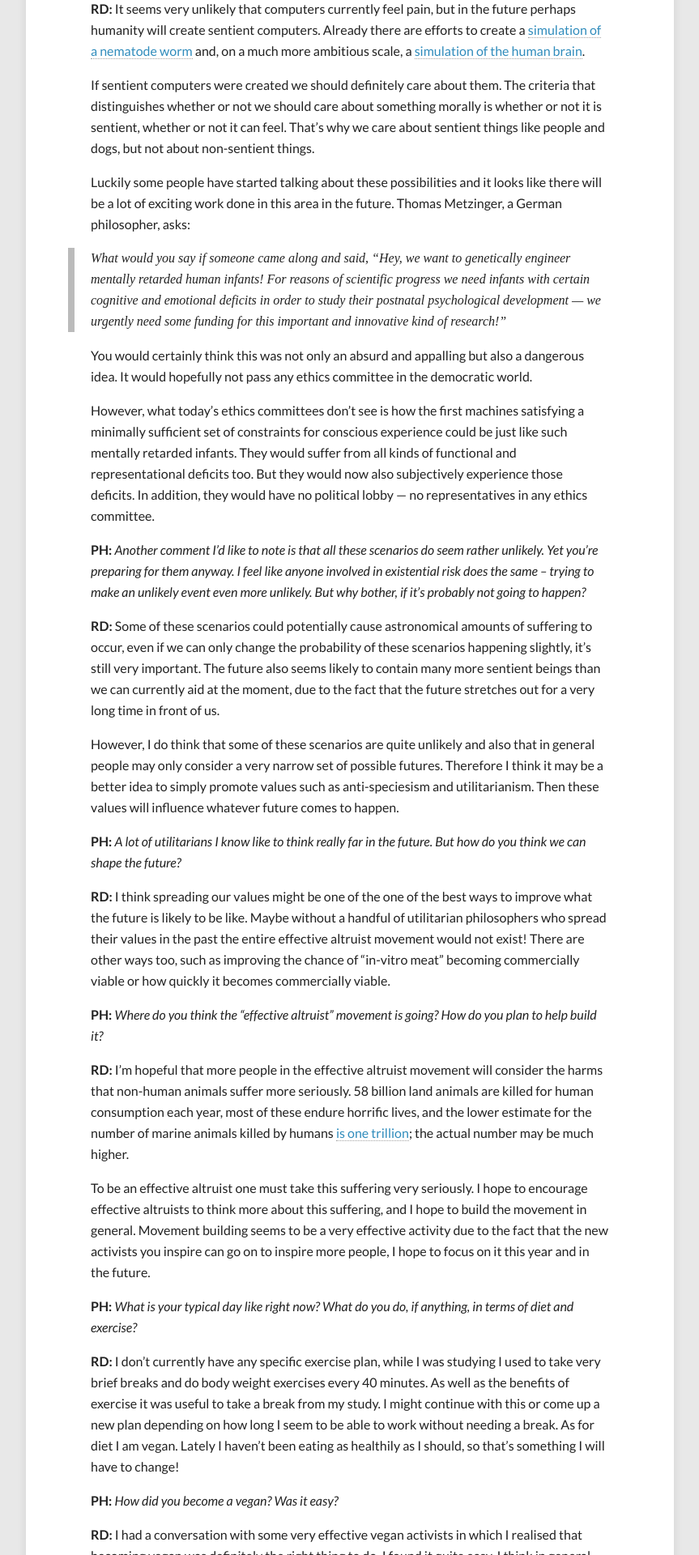
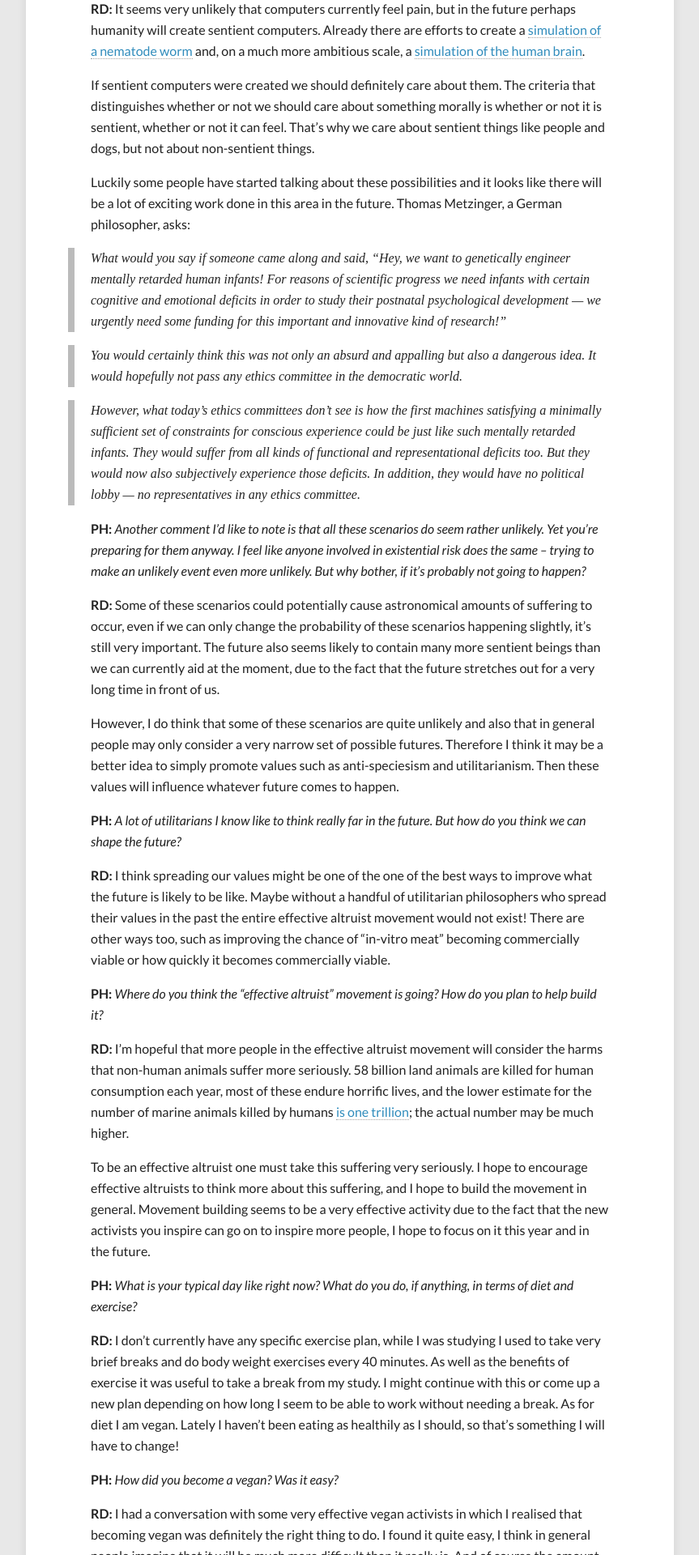
Before and after one commit to peterhurford/peterhurford.github.io, a Jekyll site: the page built from _posts/2013-07-17-interview-with-ruairi-donnelly.markdown, in a window 1280 px wide. Shown: the part 4480-6400 px from the top of the page at 81% size, without its empty margins (208-1071 px from the left). Built offline with Jekyll 4.4.1, drawn with Linux system fonts in a browser that asks for light colours; comment, search, counter and statistics services are not loaded.

Commit message:
Fixed errant blockquote

```diff
--- a/_posts/2013-07-17-interview-with-ruairi-donnelly.markdown
+++ b/_posts/2013-07-17-interview-with-ruairi-donnelly.markdown
@@ -124,9 +124,9 @@
 
 > What would you say if someone came along and said, "Hey, we want to genetically engineer mentally retarded human infants! For reasons of scientific progress we need infants with certain cognitive and emotional deficits in order to study their postnatal psychological development — we urgently need some funding for this important and innovative kind of research!"
 
-You would certainly think this was not only an absurd and appalling but also a dangerous idea. It would hopefully not pass any ethics committee in the democratic world.
+> You would certainly think this was not only an absurd and appalling but also a dangerous idea. It would hopefully not pass any ethics committee in the democratic world.
 
-However, what today’s ethics committees don’t see is how the first machines satisfying a minimally sufficient set of constraints for conscious experience could be just like such mentally retarded infants. They would suffer from all kinds of functional and representational deficits too. But they would now also subjectively experience those deficits. In addition, they would have no political lobby — no representatives in any ethics committee.
+> However, what today’s ethics committees don’t see is how the first machines satisfying a minimally sufficient set of constraints for conscious experience could be just like such mentally retarded infants. They would suffer from all kinds of functional and representational deficits too. But they would now also subjectively experience those deficits. In addition, they would have no political lobby — no representatives in any ethics committee.
 
 
 
```
Also changed, not shown: Gemfile.lock.
